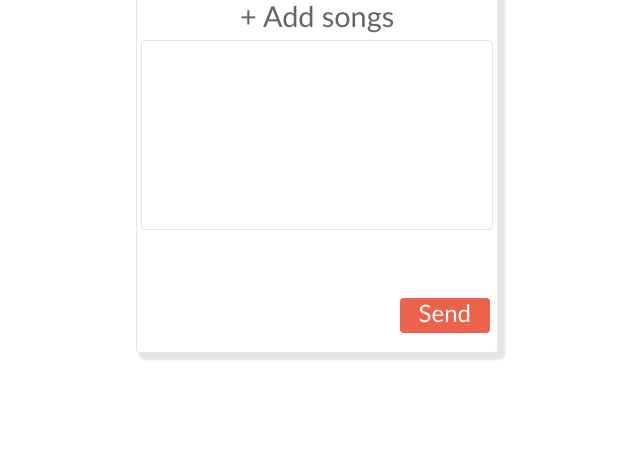
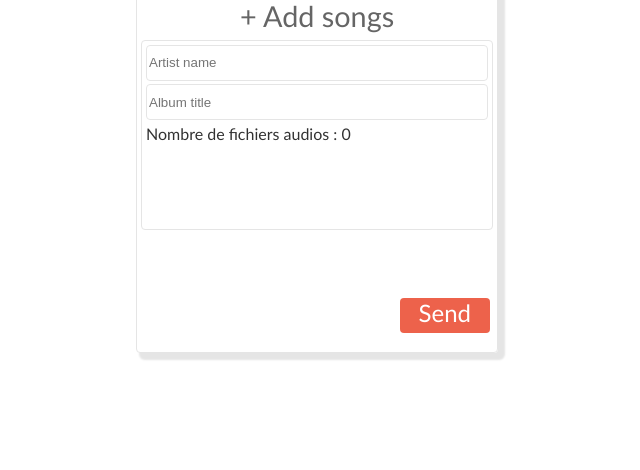
Before and after one commit to Christian-Kamdem/Album-upload, a PHP site: page / in a window 1280 px wide. Shown: the part 257-727 px from the top of the page, without its empty margins (323-963 px from the left). Run offline with PHP 8.4, Linux system fonts and the light colour scheme.

Commit message:
Input->Artist name + Album title (Design) added

```diff
--- a/css/style.css
+++ b/css/style.css
@@ -18,7 +18,7 @@
 	height: 100%;
 	margin: auto;
 }
-#list_songs{
+#album_informations{
 	position: relative;
 	height: 30%;
 	width: 95%;
@@ -28,6 +28,18 @@
 	border-radius: 4px;
 	padding: 1%;
 	overflow: auto;
+}
+#album_informations input{
+	width:100%;
+	height:20%;
+	border-radius: 4px;
+	outline: none;
+	margin-bottom: 1%;
+	border: 1px solid #e5e5e5;
+}
+#album_informations span{
+	font-family: calibri;
+	opacity: 0.8;
 }
 #add_songs{
 	font-size: 1.8em;
--- a/index.php
+++ b/index.php
@@ -11,7 +11,11 @@
 				<img id="cover_img" src="icones/add-image.svg"/>
 			</section>
 			<center id="add_songs">+ Add songs</center>
-			<section id="list_songs">
+			<section id="album_informations">
+				<input id="artist" type="texte"  placeholder="Artist name"/>
+				<input id="album_title" type="texte"  placeholder="Album title"/>
+				<span>Nombre de fichiers audios : </span><span id="nb_songs">0</span>
+				<br/><br/><br/><center id="etat"></center>
 			</section>
 			<section id="send">
 				<span id="submit">
--- a/scripts/script.js
+++ b/scripts/script.js
@@ -7,6 +7,8 @@ function init(){
 	const add_songs = document.getElementById("add_songs");
 	const list_songs = document.getElementById("list_songs");
 	const source_songs = document.createElement("input");
+	const nb_songs = document.getElementById("nb_songs");
+	var cpt_songs = 0;
 	source_songs.type = "file";
 	source_songs.multiple = "true";
 	source_songs.accept = "audio/*";
@@ -51,9 +53,11 @@ function init(){
 		let i = 0;
 		while(i<source_songs.files.length){
 			pushSong(source_songs.files[i]);
+			cpt_songs++;
 			cpt++;
 			i++;
 		}
+		nb_songs.innerHTML = cpt_songs;
 	});
 	//Ajax pour l'envoie des données
 	submit.addEventListener("click",()=>{
```
